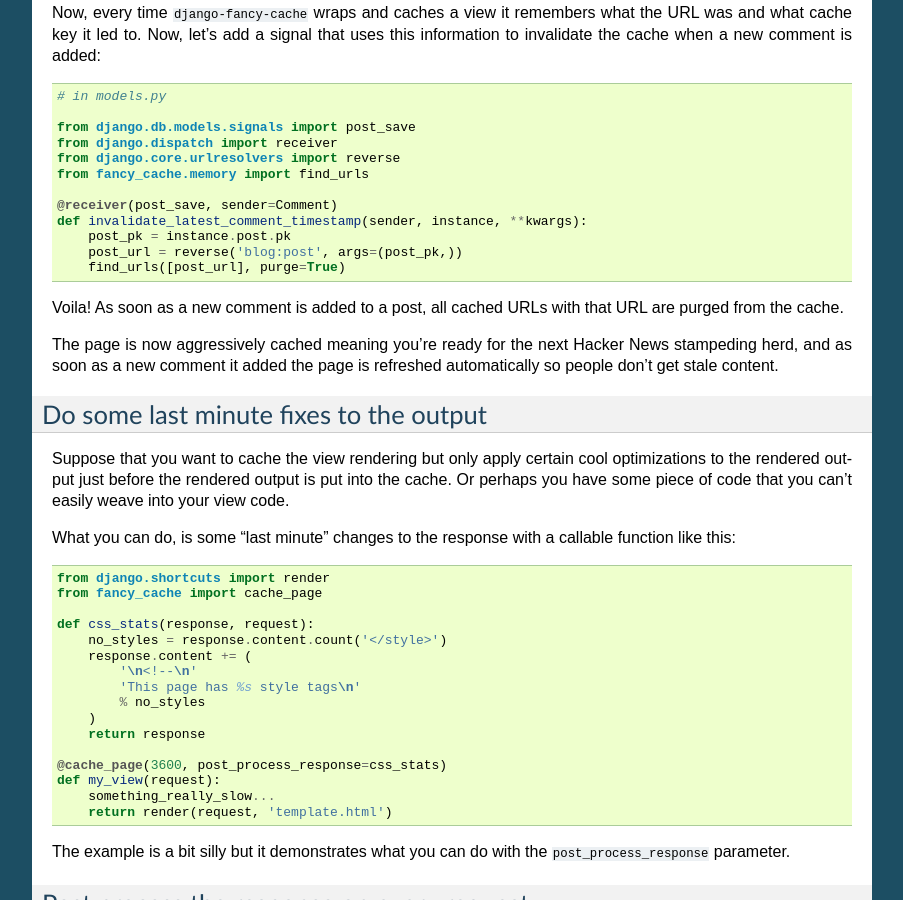
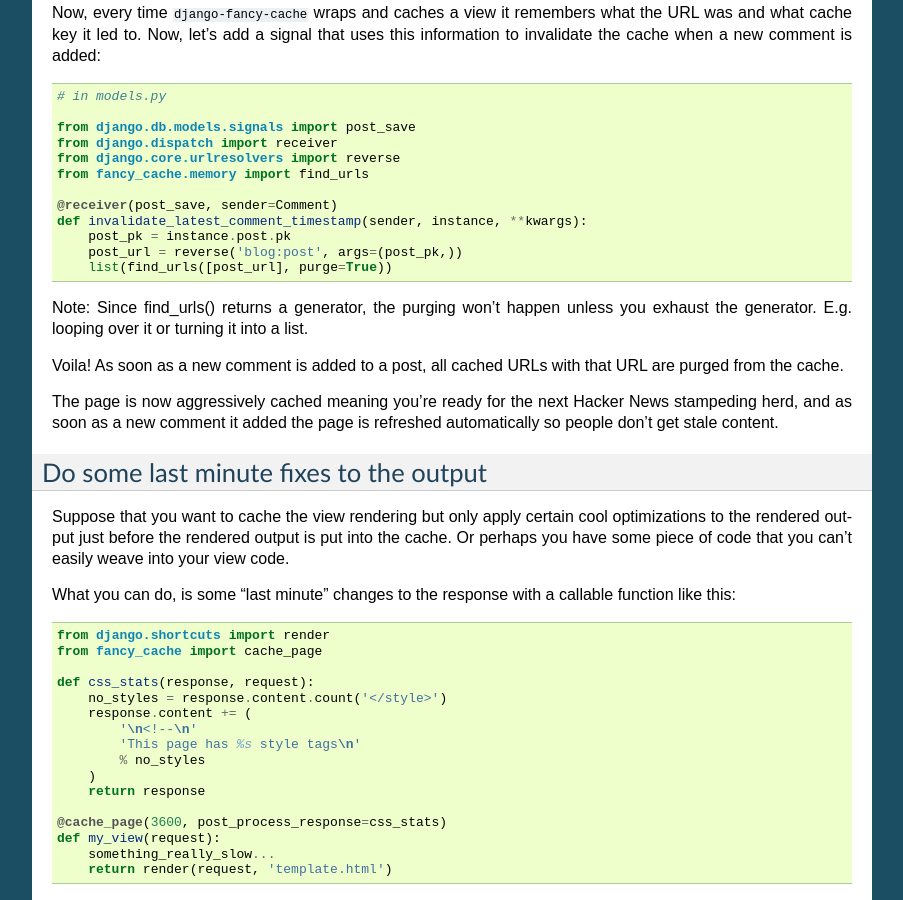
Before and after one commit to peterbe/django-fancy-cache, a Sphinx documentation site: the page built from docs/gettingfancy.rst, in a window 1280 px wide and 900 px high, scrolled down 2065 px. Shown: the whole window, without its empty margins (198-1101 px from the left). Built offline with Sphinx 7.4.7, drawn with Linux system fonts in a browser that asks for light colours.

Commit message:
Add note about find_urls being a generator.

```diff
--- a/docs/gettingfancy.rst
+++ b/docs/gettingfancy.rst
@@ -148,7 +148,10 @@ new comment is added::
     def invalidate_latest_comment_timestamp(sender, instance, **kwargs):
         post_pk = instance.post.pk
         post_url = reverse('blog:post', args=(post_pk,))
-        find_urls([post_url], purge=True)
+        list(find_urls([post_url], purge=True))
+
+Note: Since find_urls() returns a generator, the purging won't happen unless you exhaust the generator.
+E.g. looping over it or turning it into a list.
 
 Voila! As soon as a new comment is added to a post, all cached URLs
 with that URL are purged from the cache.
```
